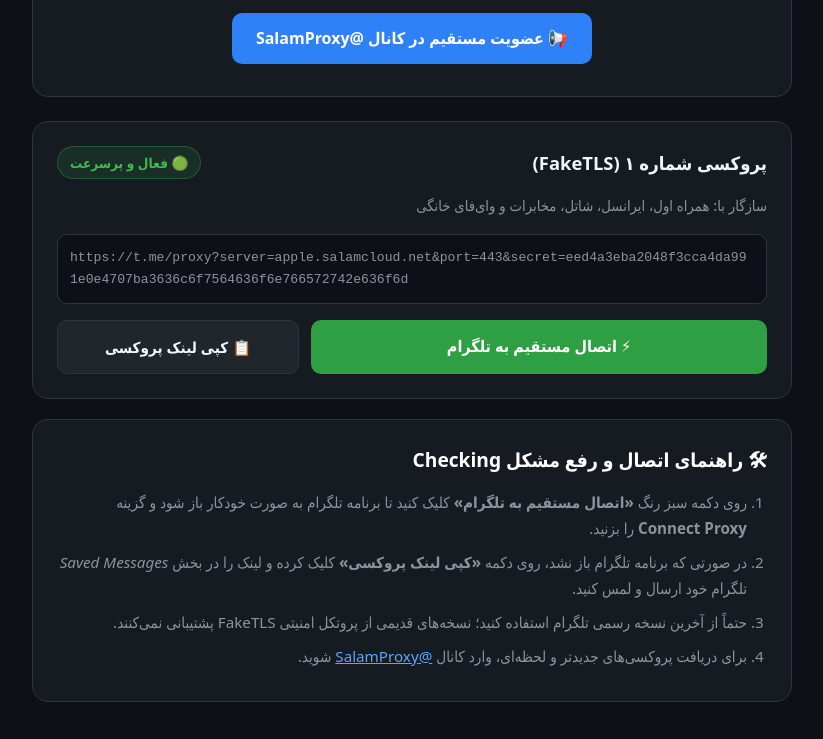
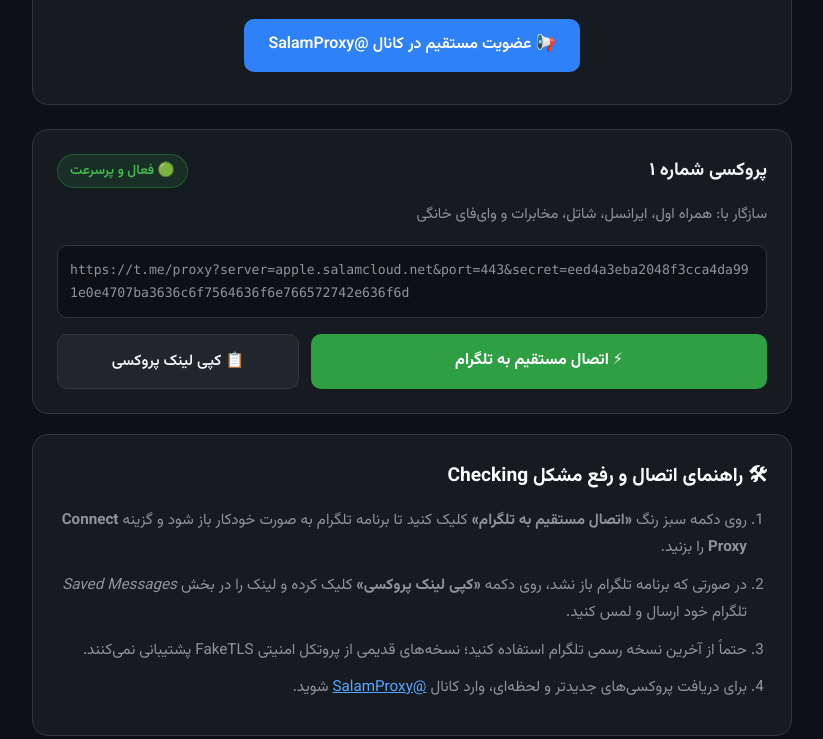
Before and after one commit to salamproxy/telegram-free-proxy, a plain HTML site: page index.html in a window 1280 px wide. Shown: the part 144-883 px from the top of the page, without its empty margins (228-1051 px from the left). Drawn offline with Linux system fonts and the light colour scheme.

Commit message:
Enhance styling and layout in index.html
Updated font family to 'Vazirmatn' and adjusted line heights and margins for better layout. Modified proxy card title and added Google Fonts preconnect links.

```diff
--- a/index.html
+++ b/index.html
@@ -12,6 +12,11 @@
     <meta property="og:title" content="پروکسی رایگان و پرسرعت تلگرام | SalamProxy">
     <meta property="og:description" content="اتصال مستقیم با یک کلیک به پرسرعت‌ترین پروکسی‌های MTProto تلگرام - آپدیت مداوم">
     <meta property="og:type" content="website">
+
+    <!-- فونت فارسی وزیرمتن (Vazirmatn) از Google Fonts -->
+    <link rel="preconnect" href="https://fonts.googleapis.com">
+    <link rel="preconnect" href="https://fonts.gstatic.com" crossorigin>
+    <link href="https://fonts.googleapis.com/css2?family=Vazirmatn:wght@400;500;600;700;800&display=swap" rel="stylesheet">
 
     <style>
         :root {
@@ -30,13 +35,13 @@
             box-sizing: border-box;
             margin: 0;
             padding: 0;
-            font-family: system-ui, -apple-system, BlinkMacSystemFont, "Segoe UI", Roboto, Tahoma, sans-serif;
+            font-family: 'Vazirmatn', system-ui, -apple-system, BlinkMacSystemFont, "Segoe UI", Tahoma, sans-serif;
         }
 
         body {
             background-color: var(--bg-color);
             color: var(--text-main);
-            line-height: 1.7;
+            line-height: 1.8;
             padding: 20px;
             display: flex;
             justify-content: center;
@@ -58,6 +63,7 @@
 
         header h1 {
             font-size: 1.65rem;
+            font-weight: 800;
             margin-bottom: 12px;
             color: #ffffff;
         }
@@ -65,7 +71,7 @@
         header p {
             color: var(--text-muted);
             font-size: 0.98rem;
-            margin-bottom: 20px;
+            margin-bottom: 22px;
         }
 
         .channel-btn {
@@ -129,7 +135,7 @@
             border: 1px solid var(--border-color);
             border-radius: 10px;
             padding: 12px;
-            font-family: monospace;
+            font-family: ui-monospace, SFMono-Regular, Menlo, Monaco, Consolas, monospace;
             font-size: 0.82rem;
             color: var(--text-muted);
             word-break: break-all;
@@ -192,6 +198,7 @@
 
         .info-section h2 {
             font-size: 1.2rem;
+            font-weight: 700;
             margin-bottom: 14px;
             color: #ffffff;
         }
@@ -203,7 +210,7 @@
         }
 
         .info-section li {
-            margin-bottom: 8px;
+            margin-bottom: 10px;
         }
 
         footer {
@@ -233,7 +240,7 @@
     <!-- کارت پروکسی شماره ۱ -->
     <section class="proxy-card">
         <div class="proxy-header">
-            <span class="proxy-title">پروکسی شماره ۱ (FakeTLS)</span>
+            <span class="proxy-title">پروکسی شماره ۱</span>
             <span class="badge">🟢 فعال و پرسرعت</span>
         </div>
         <div class="operators">سازگار با: همراه اول، ایرانسل، شاتل، مخابرات و وای‌فای خانگی</div>
```
